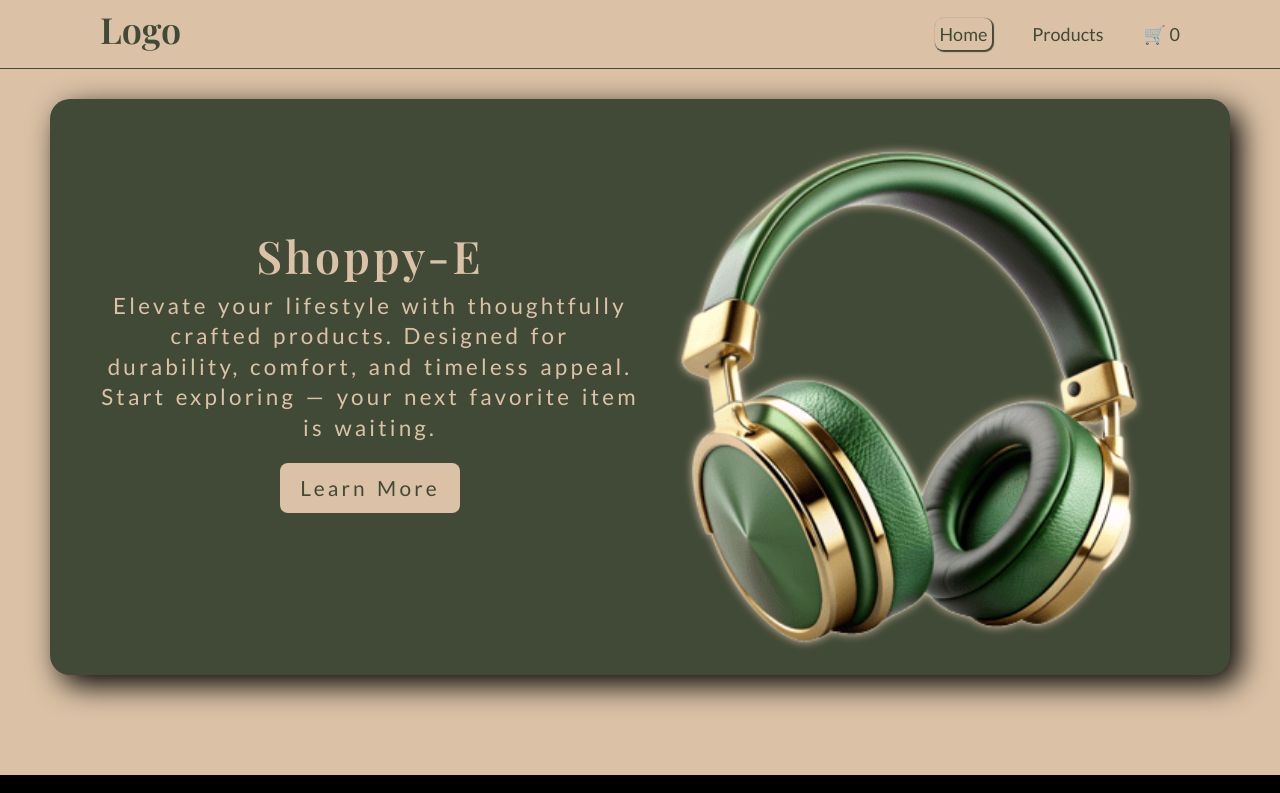
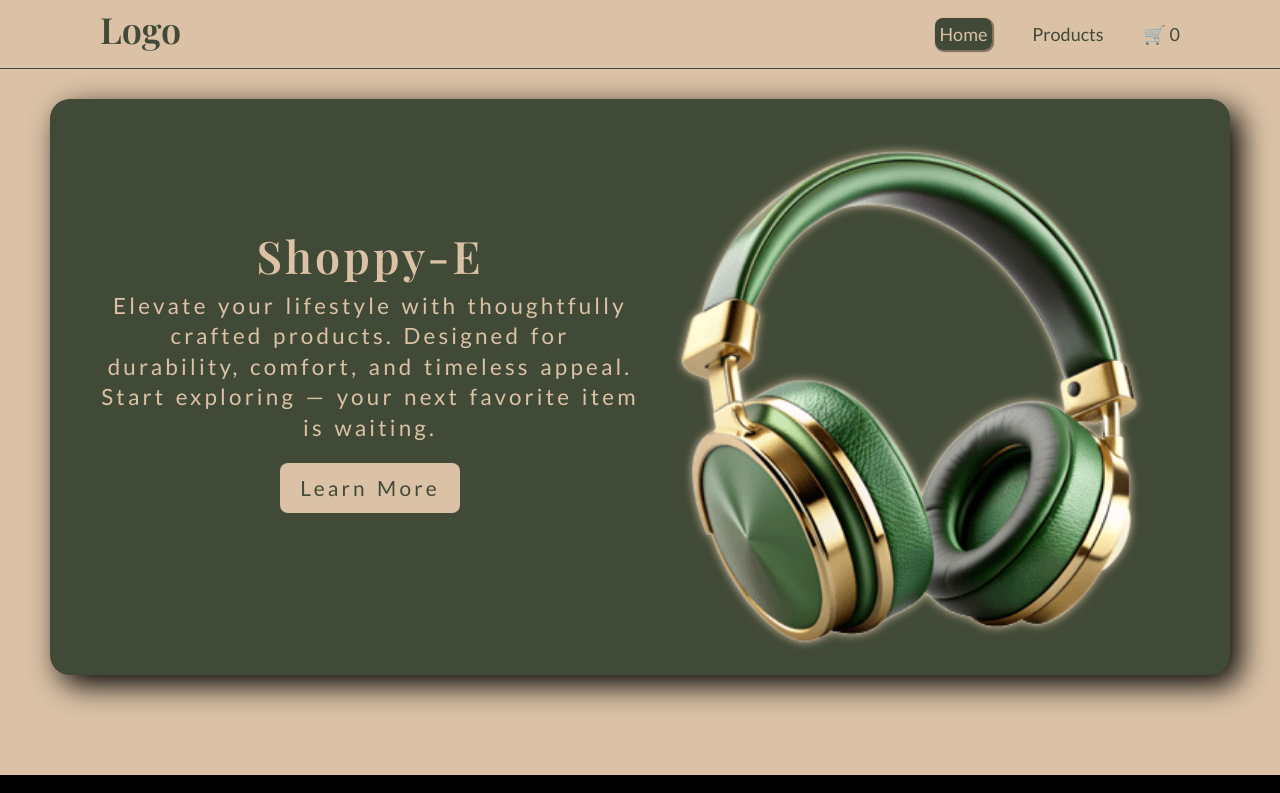
Before and after one commit to vedantpanchariya/E-Commerce, a React (Vite) app: page / in a window 1280 px wide. Shown: the top 793 px of the page. Built offline with nearby package versions, Linux system fonts and the light colour scheme.

Commit message:
Adjusted Navbar Active design

```diff
--- a/src/App.css
+++ b/src/App.css
@@ -55,7 +55,7 @@ nav ul{
 }
 
 .navbar.scrolled .navigation a::after{
-    background-color: white;
+    background-color: #DBC2A6;
 }
 
 .navigation a:hover::after{
@@ -75,7 +75,17 @@ nav ul{
 .active{
     border-radius: 8px;
     padding: 5px;
-    box-shadow: 1px 1px 1px 1px rgba(65, 74, 55,1);
+    box-shadow: 1px 1px 1px 1px rgb(129, 111, 93);
+}
+a.active{
+    color: #DBC2A6;
+    background-color: #414A37;
+
+}
+.navbar.scrolled a.active{
+    color: #414A37;
+    background-color: #DBC2A6;
+
 }
 .navbar.scrolled .active{
     padding: 5px;
```
